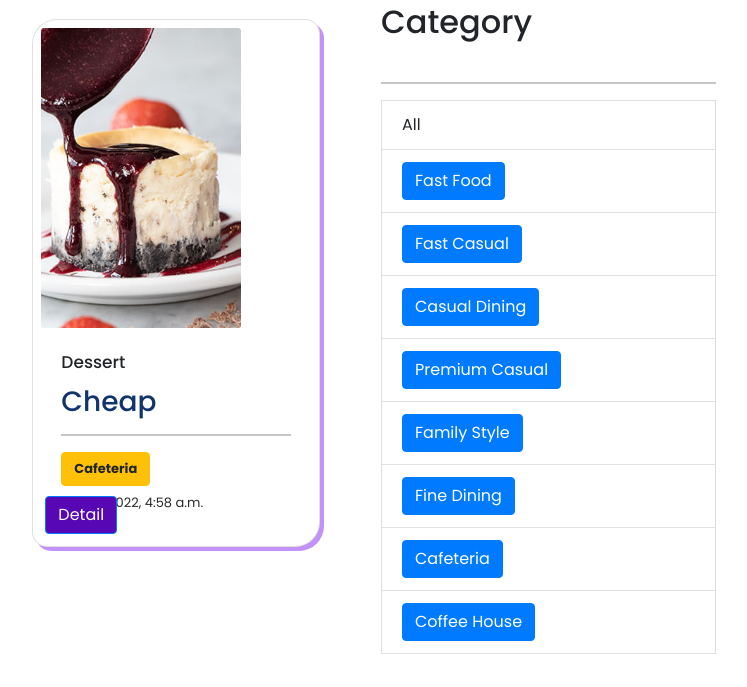
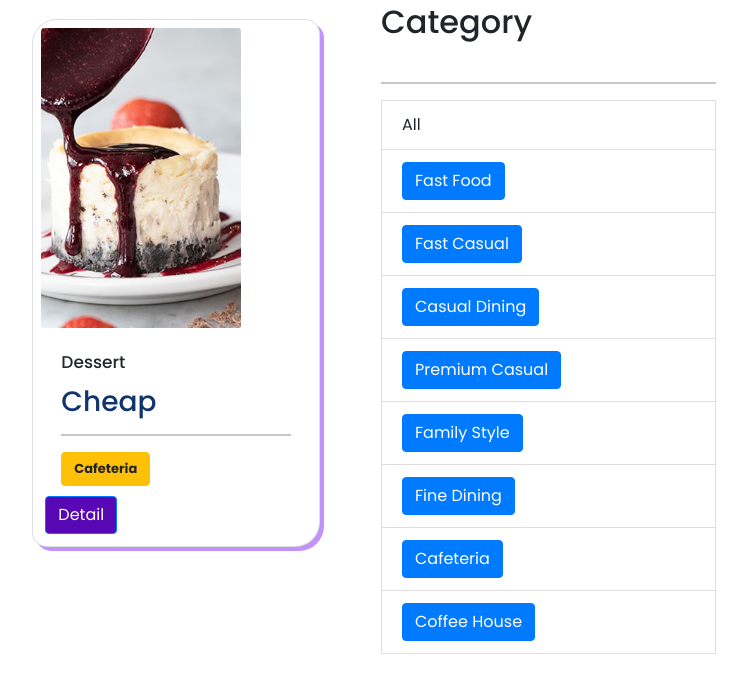
Before and after one commit to flapon808/TRR-ASM, a Django app: page /showproducts/ in a window 1280 px wide. Shown: the part 145-832 px from the top of the page, without its empty margins (274-1021 px from the left). Run offline with Django 3.2, Linux system fonts and the light colour scheme; a user stored in the database is signed in; data comes from the database, SQL or seed files in the repository; both versions use the stored data as it was after the commit; some libraries are stand-ins or nearby versions.

Commit message:
debugged restaurant details

```diff
--- a/products/templates/showProducts.html
+++ b/products/templates/showProducts.html
@@ -21,8 +21,10 @@
                             <h3 style="color: rgb(16, 52, 107)" class="card-subtitle mt-1">{{ product.price }}</h3>
                             <hr>
                             <p style="font-size: 13px;" class="btn btn-warning"><b>{{ product.category.name }}</b></p>
-                            <p style="font-size: 13px;" class="cart-text mt-1">{{ product.created_at }}</p>
+                            <!-- <p style="font-size: 13px;" class="cart-text mt-1">{{ product.created_at }}</p>    -->
+
                         </div>
+
                         <span><a href="{% url 'product' product.pk  %}" style="background-color: #5707b3;" class="btn btn-primary m-1">Detail</a></span>
                     </div>
                 </div>
```
Also changed, not shown: db.sqlite3.
